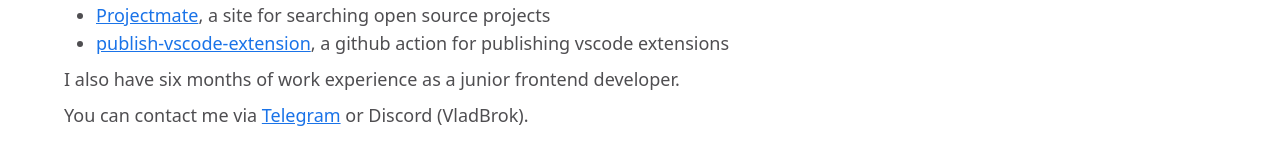
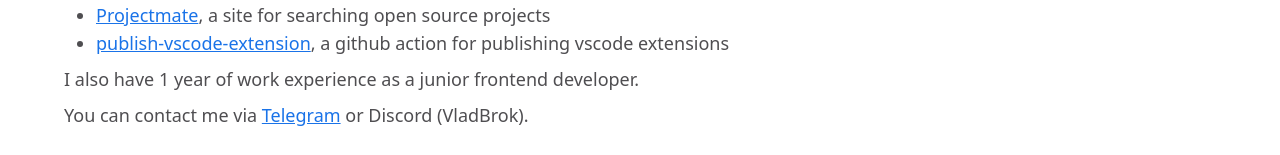
Before and after one commit to VladBrok/personal-site, a React (Vite) app: page / in a window 1280 px wide. Shown: the part 461-616 px from the top of the page. Built offline with nearby package versions, Linux system fonts and the light colour scheme.

Commit message:
update description

```diff
--- a/src/components/App.jsx
+++ b/src/components/App.jsx
@@ -107,7 +107,7 @@
               </ul>
             </div>
             <p className="mb-2">
-              I also have six months of work experience as a junior frontend
+              I also have 1 year of work experience as a junior frontend
               developer.
             </p>
             <p>
```
